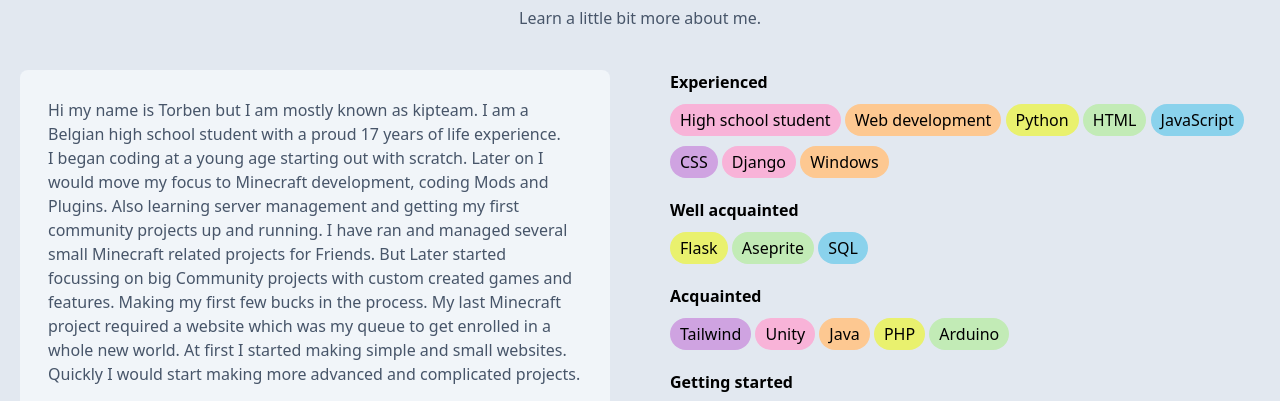
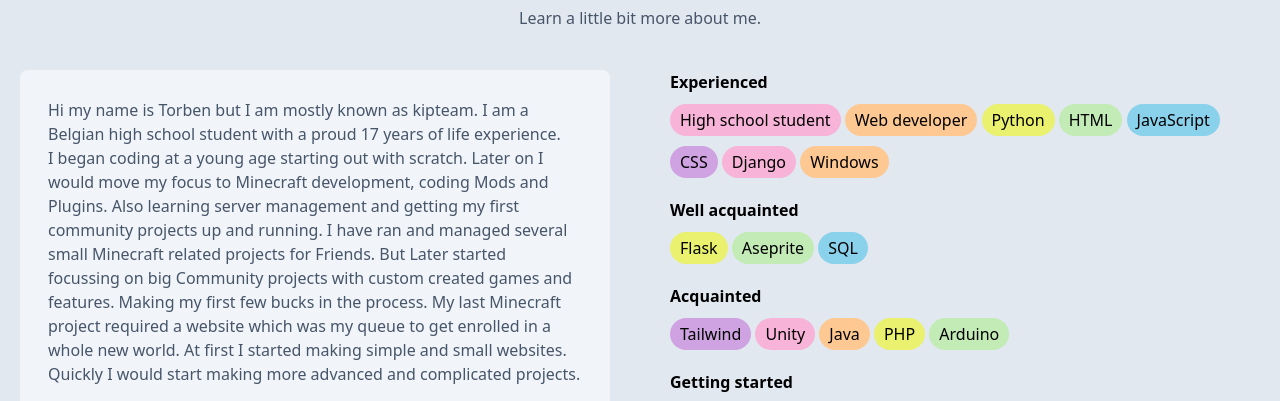
Before and after one commit to kipteamm/kipteam, a plain HTML site: page index.html in a window 1280 px wide. Shown: the part 1014-1415 px from the top of the page. Drawn offline with nearby package versions, Linux system fonts and the light colour scheme.

Commit message:
- Made small content update

```diff
--- a/index.html
+++ b/index.html
@@ -56,7 +56,7 @@
                 <div class="mx-5">
                     <h2 class="font-bold mb-2.5">Experienced</h2>
                     <span class="py-1 px-2.5 bg-[#f8b3d8] rounded-full whitespace-nowrap inline-block mb-2.5 duration-300 hover:cursor-pointer hover:scale-105">High school student</span>
-                    <span class="py-1 px-2.5 bg-[#fdc891] rounded-full whitespace-nowrap inline-block mb-2.5 duration-300 hover:cursor-pointer hover:scale-105">Web development</span>
+                    <span class="py-1 px-2.5 bg-[#fdc891] rounded-full whitespace-nowrap inline-block mb-2.5 duration-300 hover:cursor-pointer hover:scale-105">Web developer</span>
                     <span class="py-1 px-2.5 bg-[#e9f16e] rounded-full whitespace-nowrap inline-block mb-2.5 duration-300 hover:cursor-pointer hover:scale-105">Python</span>
                     <span class="py-1 px-2.5 bg-[#c2ebb6] rounded-full whitespace-nowrap inline-block mb-2.5 duration-300 hover:cursor-pointer hover:scale-105">HTML</span>
                     <span class="py-1 px-2.5 bg-[#8ad2ec] rounded-full whitespace-nowrap inline-block mb-2.5 duration-300 hover:cursor-pointer hover:scale-105">JavaScript</span>
```
